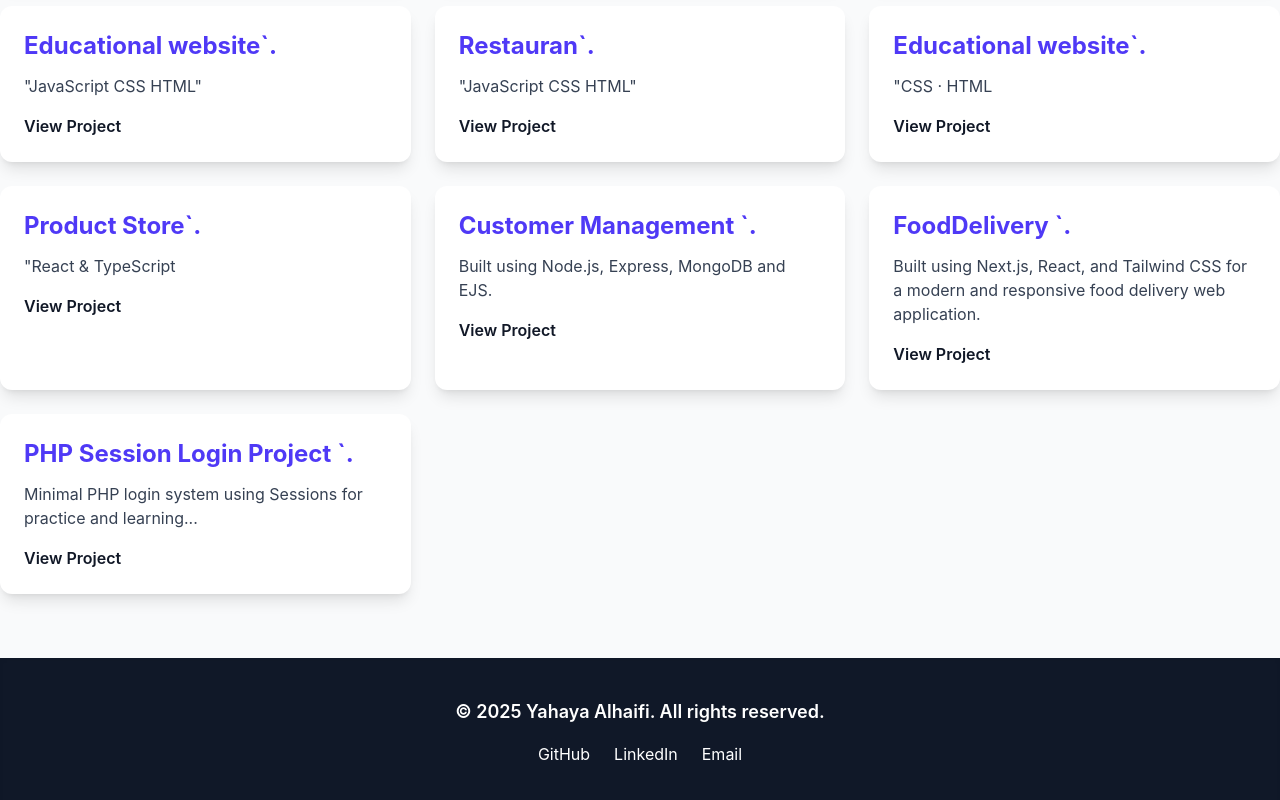
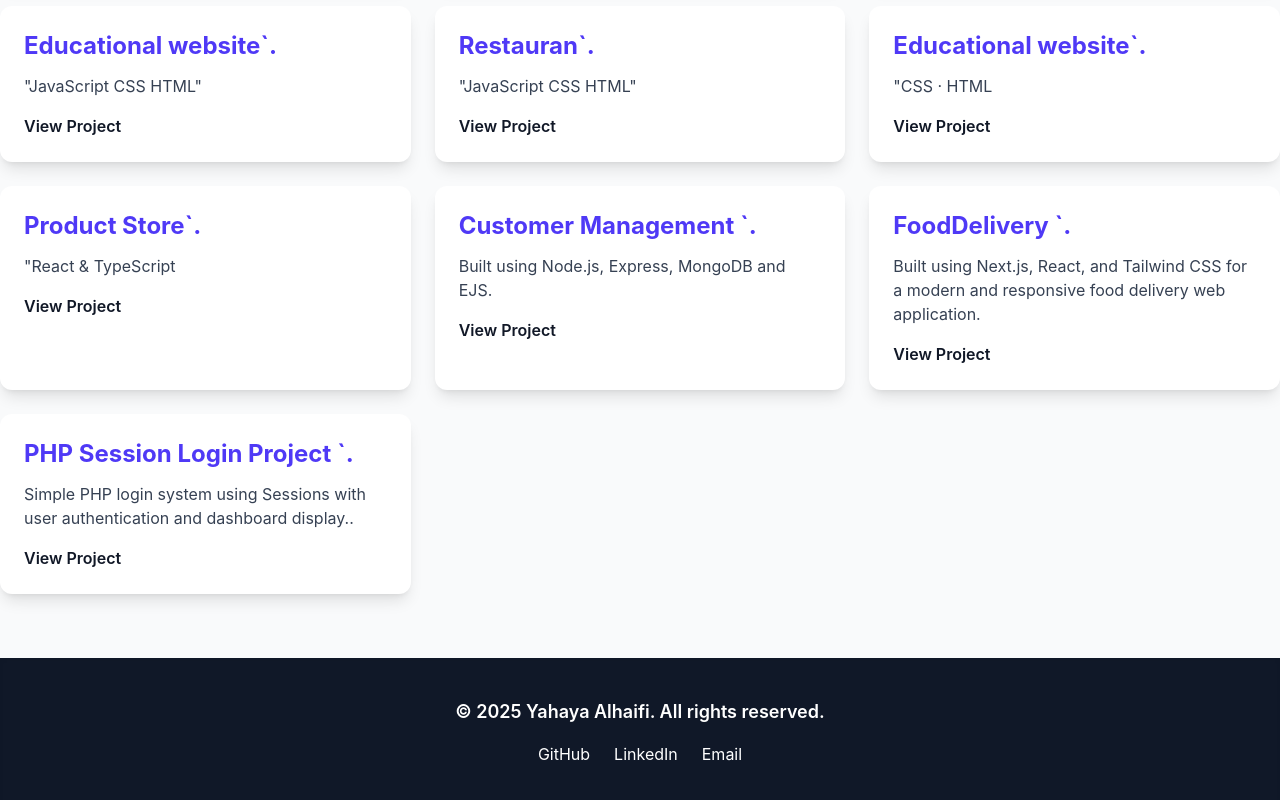
Before and after one commit to yahya659/my-portfolio, a Next.js app: page /projects in a window 1280 px wide. Shown: the part 918-1718 px from the top of the page. Built offline with nearby package versions, Linux system fonts and the light colour scheme.

Commit message:
addd-php

```diff
--- a/src/app/projects/page.tsx
+++ b/src/app/projects/page.tsx
@@ -18,7 +18,7 @@ export default function ProjectsPage() {
     { title: ' Product Store`.', description: '"React & TypeScript', link: 'https://product-store-2wuxg8vva-yahyaalhaifis-projects.vercel.app/' },
     { title: ' Customer Management `.', description: 'Built using Node.js, Express, MongoDB and EJS.', link: 'https://github.com/yahya659/node-mongodb' },
     { title: ' FoodDelivery `.', description: 'Built using Next.js, React, and Tailwind CSS for a modern and responsive food delivery web application.', link: 'https://food-delivery-five-ochre.vercel.app/' },
-    { title: ' PHP Session Login Project `.', description: 'Minimal PHP login system using Sessions for practice and learning...', link: 'https://github.com/yahya659/php-session-login' },
+    { title: ' PHP Session Login Project `.', description: 'Simple PHP login system using Sessions with user authentication and dashboard display..', link: 'https://github.com/yahya659/php-session-login' },
   ];
 
 
```
